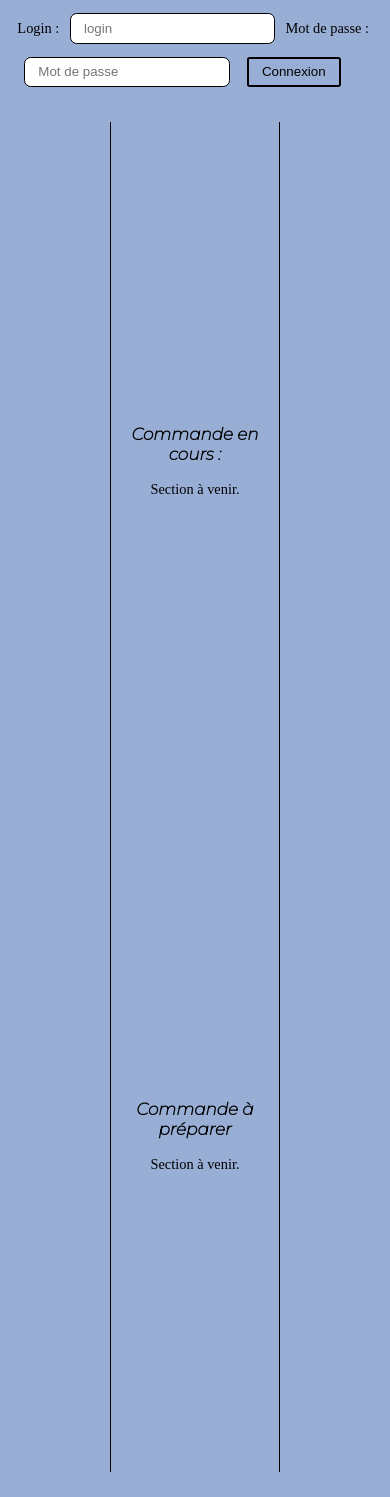
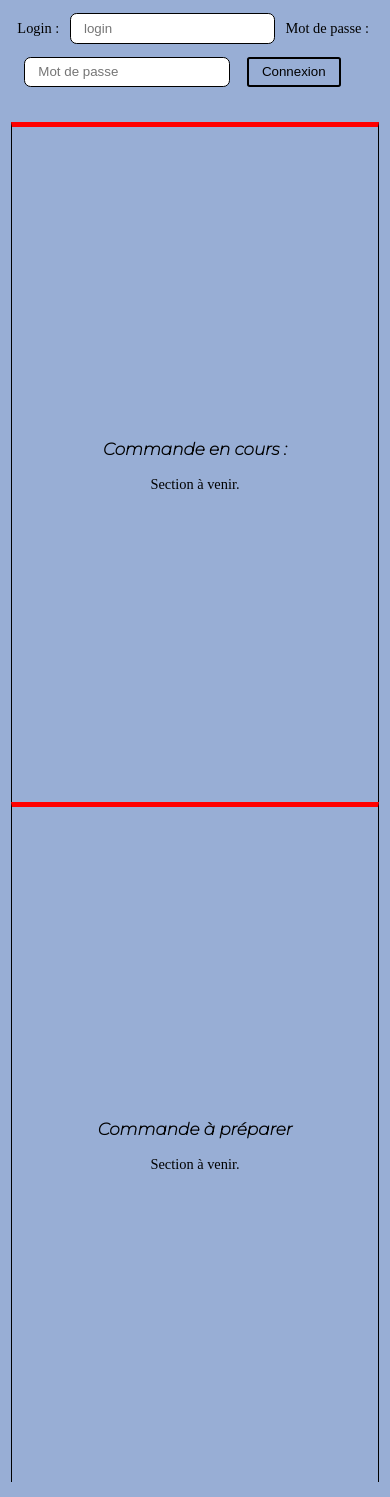
Before and after one commit to ChristopherKerhman/https-github.com-ChristopherKerhman-comptoirdesglaces, a PHP site: page / in a window 390 px wide. Shown: the part 145-1642 px from the top of the page. Run offline with PHP 8.4, Linux system fonts and the light colour scheme; data that the repository does not hold is empty.

Commit message:
Traque de bug

```diff
--- a/css/master.css
+++ b/css/master.css
@@ -101,10 +101,10 @@ li {
   font-weight: 500;
 }
 .lienNav:hover {
-  color: blue;
+  color: #F71AC2;
 }
 .lienNav:focus {
-  color: blue;
+  color: #C611EE;
   text-decoration: underline;
   font-style: italic;
   font-weight: 200;
@@ -209,6 +209,11 @@ button {
   .listNavigation {
     flex-direction: column;
   }
+  .page {
+    width: 98%;
+    max-height: auto;
+    border-top:5px solid red;
+  }
 }
 @media only screen and (max-width: 680px) {
   body {
@@ -220,4 +225,9 @@ button {
   .conteneurFlex {
     flex-direction: column;
   }
+  .page {
+    width: 98%;
+    max-height: auto;
+    border-top: 5px solid red;
+  }
 }
--- a/formulaires/record/composition.php
+++ b/formulaires/record/composition.php
@@ -13,7 +13,7 @@ if ($_SERVER['REQUEST_METHOD'] == 'POST') {
   } else {
   if (($_FILES['image']['type'] == 'image/png') || ($_FILES['image']['type'] == 'image/jpeg')) {
     move_uploaded_file($_FILES['image']['tmp_name'],$f = '../../compositionImages/'.$image);
-      chmod($f, 0777);
+    chmod($f, 0777);
   } else {
       header('location:../../formComposition.php?Error2="png ou jpeg seulement."');
   }
```
Also changed, not shown: compositionImages/2banana-split.jpeg (added).
